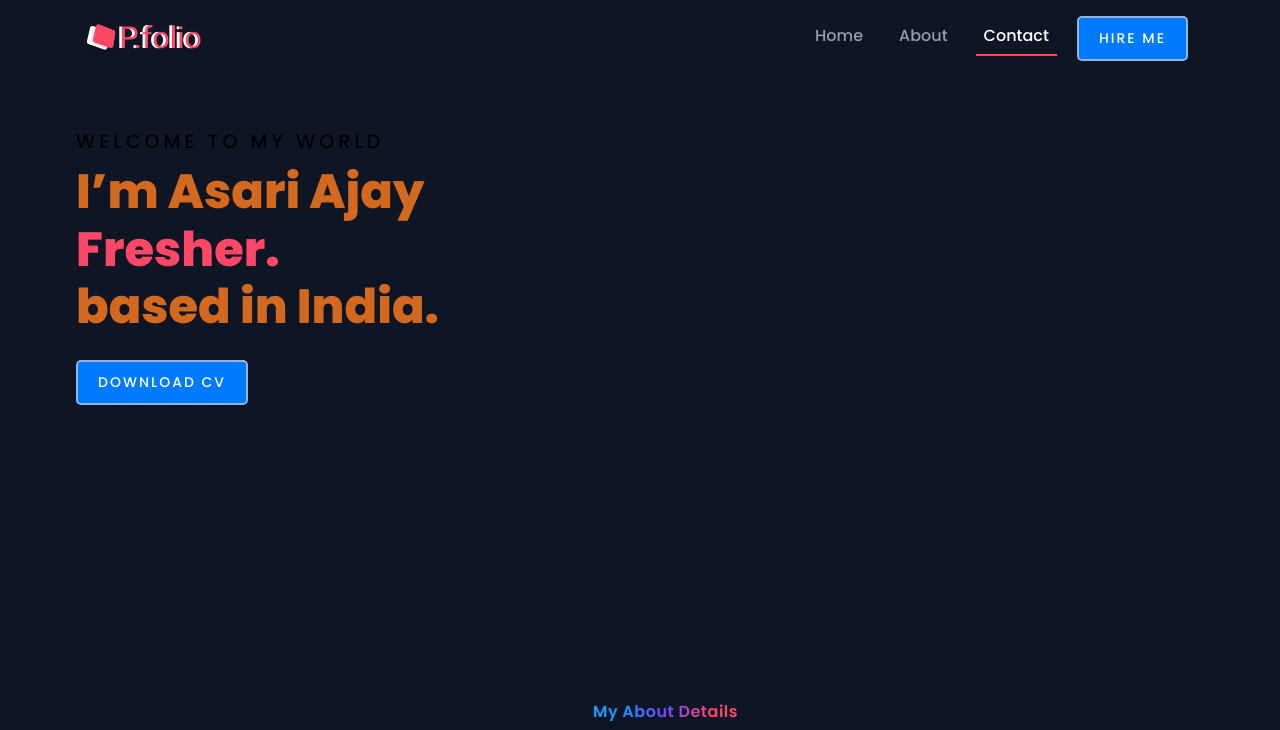
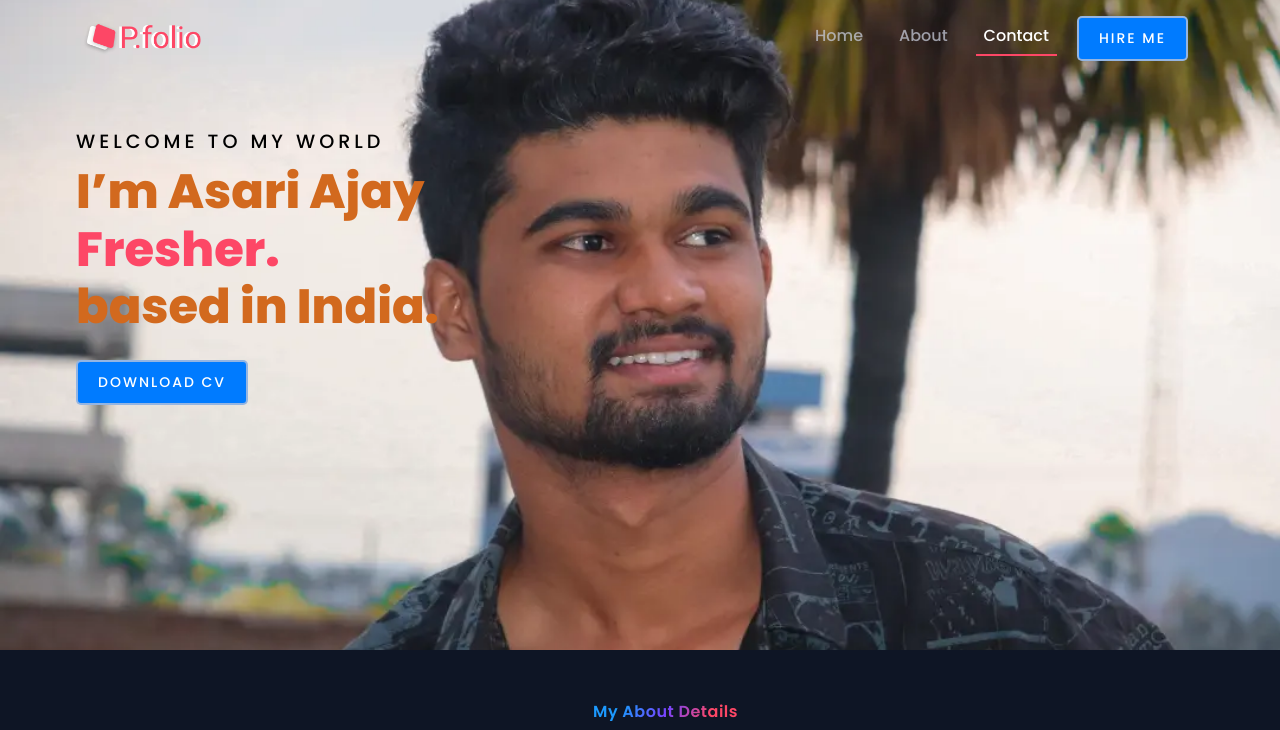
Before and after one commit to Ajay063002/portfolio, a plain HTML site: page index.html in a window 1280 px wide. Shown: the top 730 px of the page. Drawn offline with nearby package versions, Linux system fonts and the light colour scheme; the site is published under a folder, as on GitHub Pages, so addresses that start at the root find nothing; files whose address does not match are found by name.

Commit message:
Update style.css

```diff
--- a/style.css
+++ b/style.css
@@ -235,7 +235,7 @@ button {
     width: 100%;
     height: auto;
     min-height: 650px;
-    background-image: url('/img2.jpg');
+    background-image: url('img2.jpg');
     background-repeat: no-repeat;
     background-position: center center;
     background-size: cover;
```
